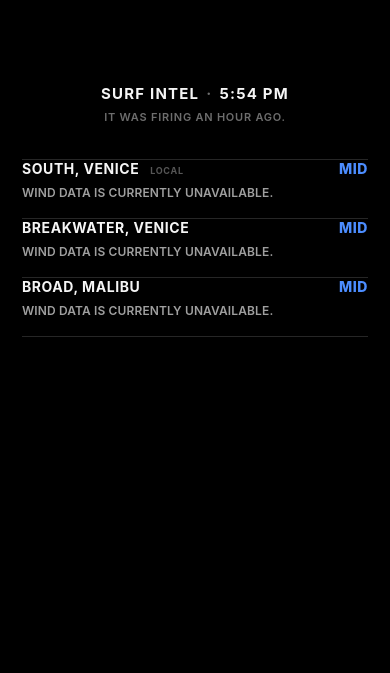
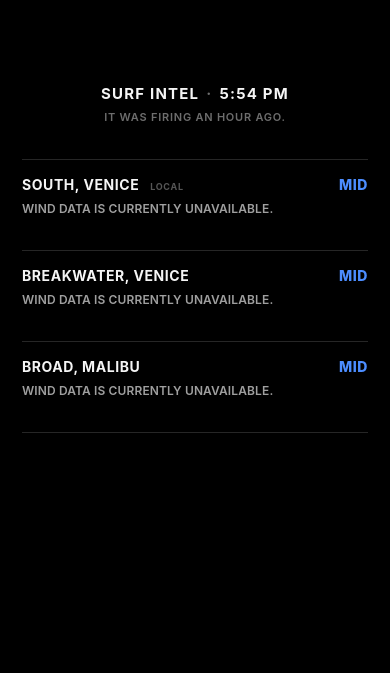
Before and after one commit to hernanqu/surf-intel, a Flask app: page / in a window 390 px wide. Shown: the part 28-701 px from the top of the page. Run offline with Flask 3, Linux system fonts and the light colour scheme; data that the repository does not hold is empty.

Commit message:
Increase mobile spacing between surf spots

```diff
--- a/templates/index.html
+++ b/templates/index.html
@@ -324,6 +324,10 @@
 
             .refresh-button {
                 margin-top: 26px;
+            }
+
+            .spot-panel {
+                padding: 16px 0;
             }
         }
 
```
